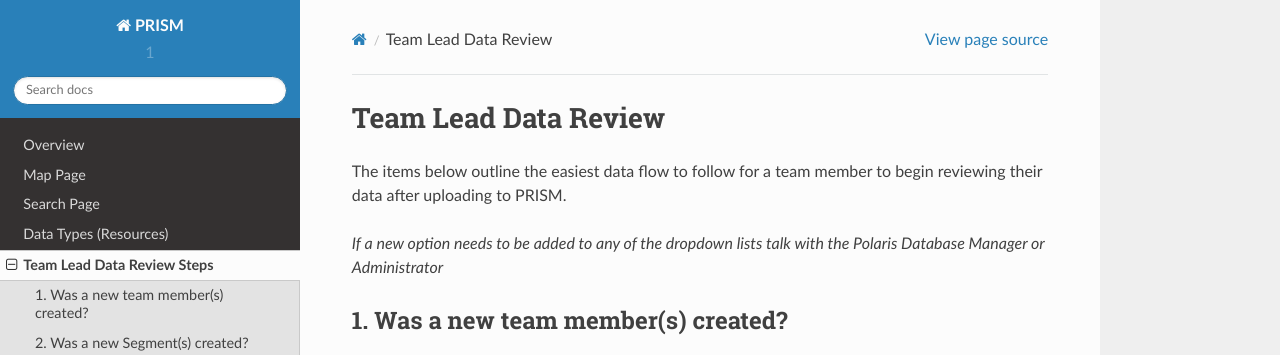
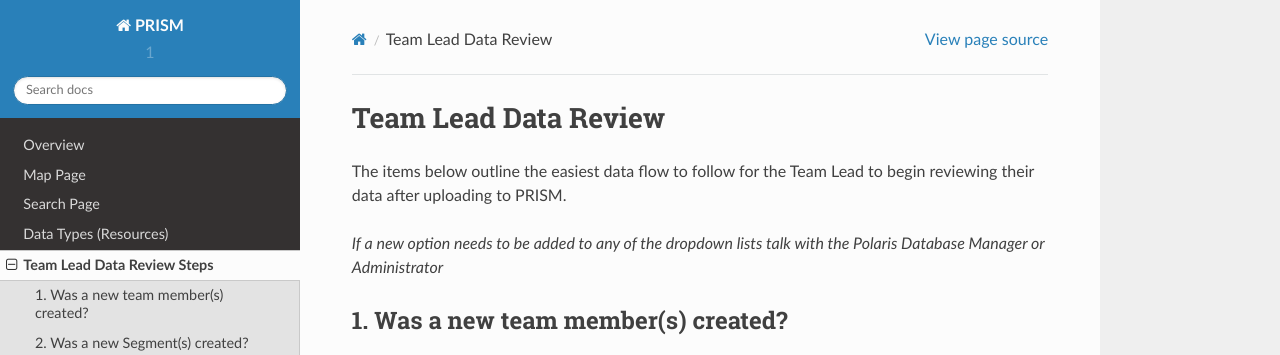
Before and after one commit to agraham/PRISM_rtd, a Sphinx documentation site: the page built from docs/teamlead.rst, in a window 1280 px wide and 900 px high. Shown: the top 355 px of the window. Built offline with Sphinx 7.4.7 and the Read the Docs theme 2.0.0, drawn with Linux system fonts in a browser that asks for light colours.

Commit message:
Update teamlead.rst

```diff
--- a/docs/teamlead.rst
+++ b/docs/teamlead.rst
@@ -1,7 +1,7 @@
 Team Lead Data Review
 =====================
 
-The items below outline the easiest data flow to follow for a team member to begin reviewing their data after uploading to PRISM.
+The items below outline the easiest data flow to follow for the Team Lead to begin reviewing their data after uploading to PRISM.
 
 *If a new option needs to be added to any of the dropdown lists talk with the Polaris Database Manager or Administrator*
 
```
